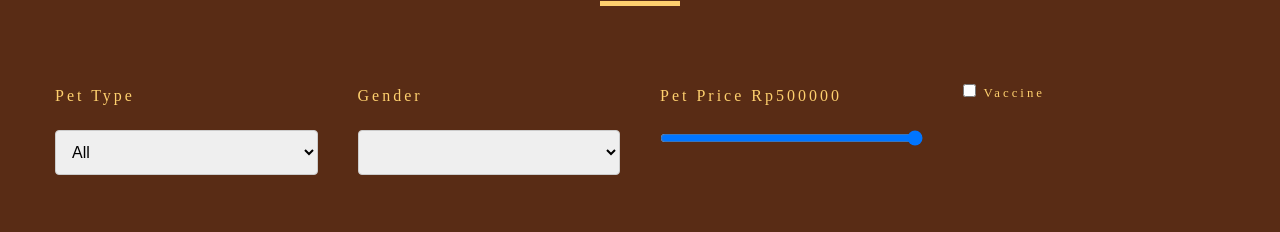
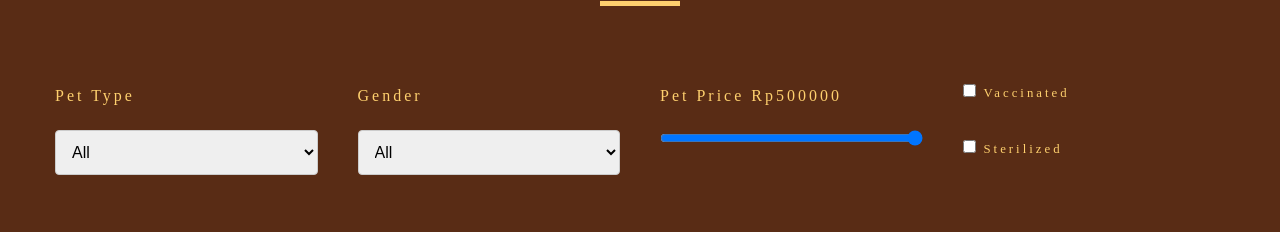
Before and after one commit to annisa-nur/teman-hewan, a React (Create React App) app: page /rooms in a window 1280 px wide. Shown: the part 681-913 px from the top of the page. Built offline with nearby package versions, Linux system fonts and the light colour scheme.

Commit message:
Update RoomsFilter.js

```diff
--- a/src/components/RoomsFilter.js
+++ b/src/components/RoomsFilter.js
@@ -13,11 +13,12 @@ const RoomsFilter = ({ rooms }) => {
   const {
     handleChange,
     type,
-    capacity,
+    gender,
     price,
     minPrice,
     maxPrice,
-    breakfast,
+    vaccine,
+    steril
   } = context;
 
   // get unique types
@@ -30,13 +31,15 @@ const RoomsFilter = ({ rooms }) => {
       {item}
     </option>
   ));
-  // get unique capacity
-  let people = getUnique(rooms, "capacity");
+  // get unique gender
+  let people = getUnique(rooms, "gender");
+  people = ["All", ...people];
   people = people.map((item, index) => (
     <option key={index} value={item}>
       {item}
     </option>
   ));
+
   return (
     <section className="filter-container">
       <Title title="search pets" />
@@ -55,21 +58,21 @@ const RoomsFilter = ({ rooms }) => {
           </select>
         </div>
         {/* end of select type */}
-        {/* guests  */}
+        {/* gender  */}
         <div className="form-group">
-          <label htmlFor="capacity">Gender</label>
+          <label htmlFor="gender">gender</label>
           <select
-            name="capacity"
-            id="capacity"
+            name="gender"
+            id="gender"
             onChange={handleChange}
             className="form-control"
-            value={capacity}
+            value={gender}
           >
             {people}
           </select>
         </div>
-        {/* end of guests */}
-        {/* room price */}
+        {/* end of gender */}
+        {/* pet price */}
         <div className="form-group">
           <label htmlFor="price">pet price Rp{price}</label>
           <input
@@ -83,21 +86,33 @@ const RoomsFilter = ({ rooms }) => {
             className="form-control"
           />
         </div>
-        {/* end of room price*/}
-        {/* extras */}
+        {/* end pet price*/}
+        {/* vaccinated */}
         <div className="form-group">
           <div className="single-extra">
             <input
               type="checkbox"
-              name="breakfast"
-              id="breakfast"
-              checked={breakfast}
+              name="vaccine"
+              id="vaccine"
+              checked={vaccine}
               onChange={handleChange}
             />
-            <label htmlFor="breakfast">Vaccine</label>
+            <label htmlFor="vaccine">Vaccinated</label>
+          </div>
+          {/* end of vaccinated */}
+          {/* sterilled */}
+          <div className="single-extra">
+            <input
+              type="checkbox"
+              name="steril"
+              id="steril"
+              checked={steril}
+              onChange={handleChange}
+            />
+            <label htmlFor="steril">Sterilized</label>
           </div>
         </div>
-        {/* end of extras type */}
+        {/* end of sterilled */}
       </form>
     </section>
   );
```
